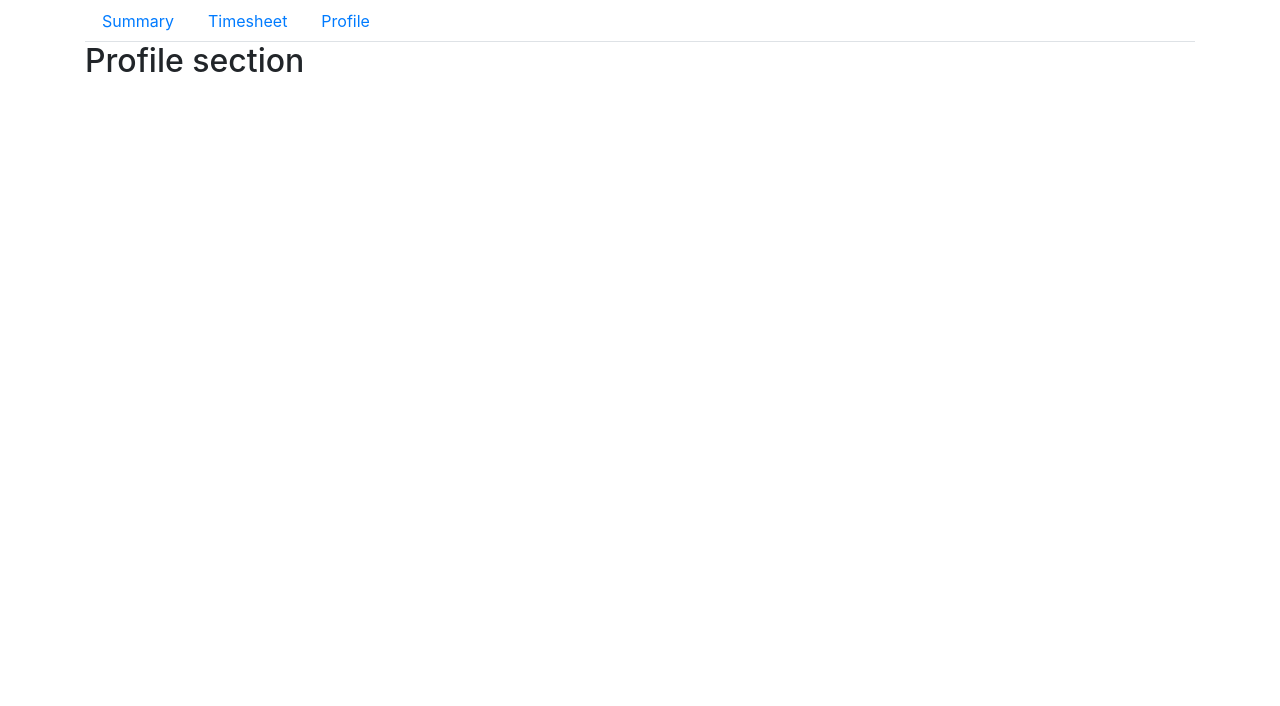
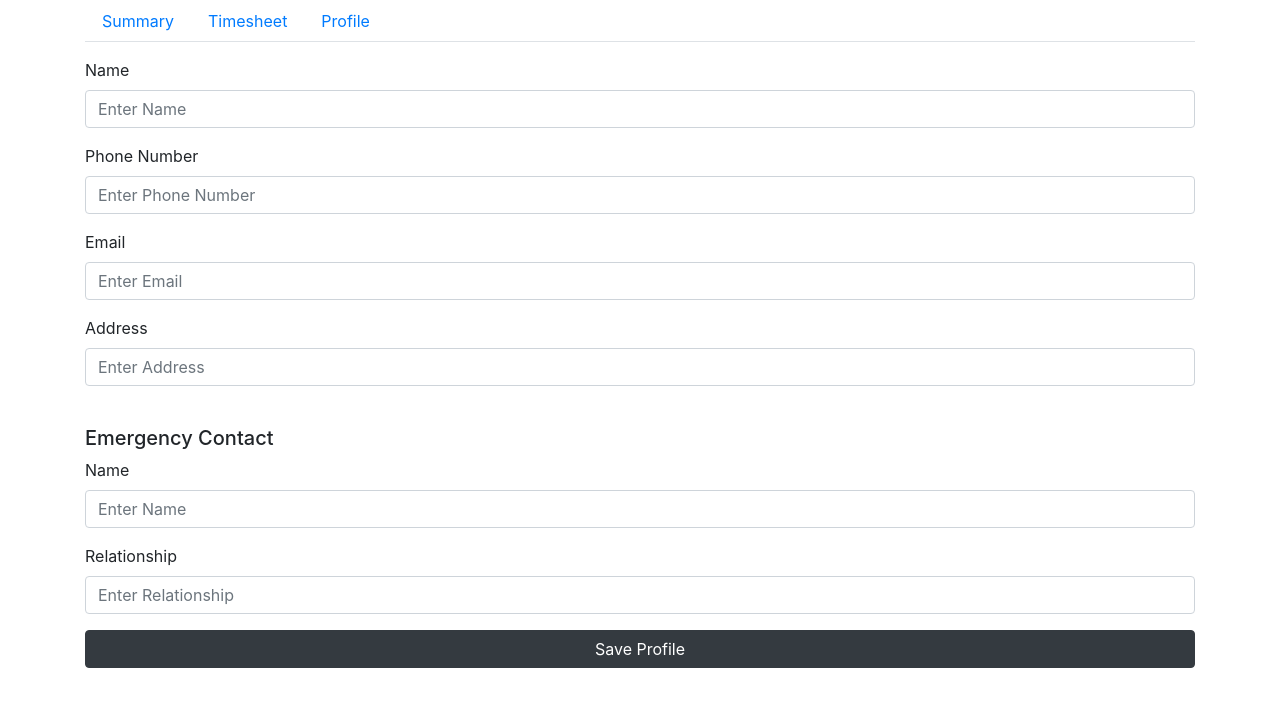
Before and after one commit to Beaconfire-Team-abc/abc-frontend, a React (Create React App) app: page /profile in a window 1280 px wide. Shown: the top 706 px of the page. Built offline with nearby package versions, Linux system fonts and the light colour scheme.

Commit message:
profile form

```diff
--- a/package.json
+++ b/package.json
@@ -9,6 +9,7 @@
     "@testing-library/user-event": "^12.7.1",
     "axios": "^0.21.1",
     "bootstrap": "^4.6.0",
+    "formik": "^2.2.6",
     "http-proxy-middleware": "^1.0.6",
     "jquery": "^3.5.1",
     "popper.js": "^1.16.1",
@@ -20,7 +21,8 @@
     "react-scripts": "4.0.2",
     "redux": "^4.0.5",
     "redux-thunk": "^2.3.0",
-    "web-vitals": "^1.1.0"
+    "web-vitals": "^1.1.0",
+    "yup": "^0.32.8"
   },
   "scripts": {
     "start": "react-scripts start",
--- a/src/components/Profile.js
+++ b/src/components/Profile.js
@@ -1,9 +1,10 @@
 import React from 'react';
+import ProfileForm from './ProfileForm';
 
 function Profile (props) {
     return (
         <div>
-            <h2>Profile section</h2>
+            <ProfileForm ></ProfileForm>
         </div>
     );
 }
--- /dev/null
+++ b/src/components/ProfileForm.js
@@ -0,0 +1,130 @@
+import { useFormik } from 'formik';
+import * as Yup from "yup";
+
+function ProfileForm(props) {
+
+    const schema = Yup.object({
+        name: Yup.string().required("Required"),
+        phoneNumber: Yup.string().required("Required"),
+        email: Yup.string().required("Required"),
+        address: Yup.string().required("Required"),
+        contactName: Yup.string().required("Required"),
+        contactRelationship: Yup.string().required("Required")
+    });
+
+    const formik = useFormik({
+        initialValues: {
+            name: "",
+            phoneNumber: "",
+            email: "",
+            address: "",
+            contactName: "",
+            contactRelationship: ""
+        },
+        validationSchema: schema,
+        onSubmit: (values) => {
+            console.log(JSON.stringify(values));
+            // props.addNewTask(values);
+            // formik.resetForm({
+            //     task: "",
+            //     dayTime: "",
+            //     reminder: false
+            // });
+        }
+    });
+
+    return (
+        <form className="my-3" onSubmit={formik.handleSubmit}>
+            <div className="form-group">
+                <label>Name</label>
+                <input
+                    className="form-control"
+                    type="text"
+                    name="name"
+                    placeholder="Enter Name"
+                    onChange={formik.handleChange}
+                    onBlur={formik.handleBlur}
+                    value={formik.values.name}
+                />
+                {formik.touched.name && formik.errors.name ? <div style={{color: 'red'}}>{formik.errors.name}</div>: null}
+            </div>
+
+            <div className="form-group">
+                <label>Phone Number</label>
+                <input
+                    className="form-control"
+                    type="text"
+                    name="phoneNumber"
+                    placeholder="Enter Phone Number"
+                    onChange={formik.handleChange}
+                    onBlur={formik.handleBlur}
+                    value={formik.values.phoneNumber}
+                />
+                {formik.touched.phoneNumber && formik.errors.phoneNumber ? <div style={{color: 'red'}}>{formik.errors.phoneNumber}</div>: null}
+            </div>
+
+            <div className="form-group">
+                <label>Email</label>
+                <input
+                    className="form-control"
+                    type="text"
+                    name="email"
+                    placeholder="Enter Email"
+                    onChange={formik.handleChange}
+                    onBlur={formik.handleBlur}
+                    value={formik.values.email}
+                />
+                {formik.touched.email && formik.errors.email ? <div style={{color: 'red'}}>{formik.errors.email}</div>: null}
+            </div>
+
+            <div className="form-group">
+                <label>Address</label>
+                <input
+                    className="form-control"
+                    type="text"
+                    name="address"
+                    placeholder="Enter Address"
+                    onChange={formik.handleChange}
+                    onBlur={formik.handleBlur}
+                    value={formik.values.address}
+                />
+                {formik.touched.address && formik.errors.address ? <div style={{color: 'red'}}>{formik.errors.address}</div>: null}
+            </div>
+
+            <br></br>
+            <h5>Emergency Contact</h5>
+
+            <div className="form-group">
+                <label>Name</label>
+                <input
+                    className="form-control"
+                    type="text"
+                    name="contactName"
+                    placeholder="Enter Name"
+                    onChange={formik.handleChange}
+                    onBlur={formik.handleBlur}
+                    value={formik.values.contactName}
+                />
+                {formik.touched.contactName && formik.errors.contactName ? <div style={{color: 'red'}}>{formik.errors.contactName}</div>: null}
+            </div>
+
+            <div className="form-group">
+                <label>Relationship</label>
+                <input
+                    className="form-control"
+                    type="text"
+                    name="contactRelationship"
+                    placeholder="Enter Relationship"
+                    onChange={formik.handleChange}
+                    onBlur={formik.handleBlur}
+                    value={formik.values.contactRelationship}
+                />
+                {formik.touched.contactRelationship && formik.errors.contactRelationship ? <div style={{color: 'red'}}>{formik.errors.contactRelationship}</div>: null}
+            </div>
+
+            <button type="submit" className="btn btn-dark btn-block">Save Profile</button>
+        </form>
+    );
+}
+
+export default ProfileForm;
```
Also changed, not shown: src/components/TimesheetForm.js (added, +8 -0 lines), 1 other file (tests, documents, lock files or other folders).
